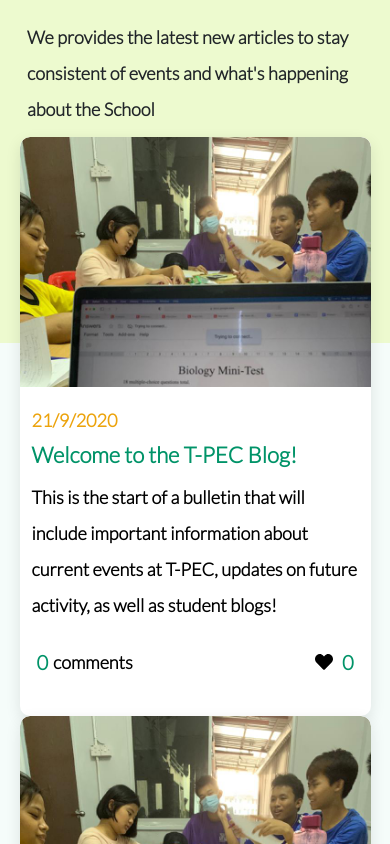
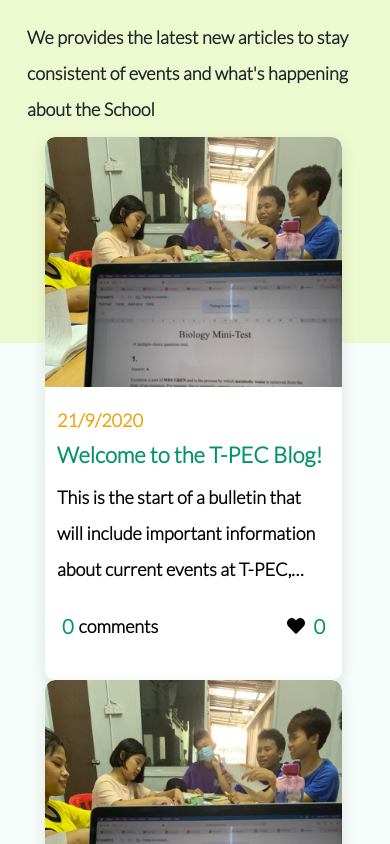
Before and after one commit to Edberaga/tpec, a React (Create React App) app: page / in a window 390 px wide. Shown: the part 4440-5284 px from the top of the page. Built offline with nearby package versions, Linux system fonts and the light colour scheme; no server answers; a web font is replaced by a local one.

Commit message:
Adjust the article box to be %

```diff
--- a/src/components/Article/Articles.css
+++ b/src/components/Article/Articles.css
@@ -3,7 +3,7 @@
     background-color: #fff;
     margin: 10px;
     box-shadow: var(--lightShadow);
-    width: 25vw;
+    width: 30%;
     height: 100%;
     border-radius: 10px;
     overflow: hidden;
@@ -20,7 +20,18 @@
 }
 
 .news-word, .news-media{padding: 15px 12px;}
-.news-content {font-size: 15px; min-height: 100px; vertical-align: top;}
+/*Add Elipsis to the Article content*/
+.news-word p, .news-word h1{
+    overflow: hidden;
+    text-overflow: ellipsis;
+    display: -webkit-box;
+    -webkit-box-orient: vertical;
+}
+
+.news-word h1{-webkit-line-clamp: 1;}
+.news-word p {-webkit-line-clamp: 3;}
+
+.news-content {font-size: 15px; vertical-align: top;}
 .news-word h1{
     line-height: 1.5em;
     color: var(--primary-color);
@@ -62,9 +73,9 @@
 .news-admin-control{margin: 10px 12px;}
 
 @media screen and (max-width: 900px) {
-    .news-card{min-width: 45vw; margin: 15px;}
+    .news-card{min-width: 45%; margin: 15px;}
 }
 
 @media screen and (max-width: 500px) {
-    .news-card{min-width: 90vw; }
+    .news-card{min-width: 90%; }
 }
```
